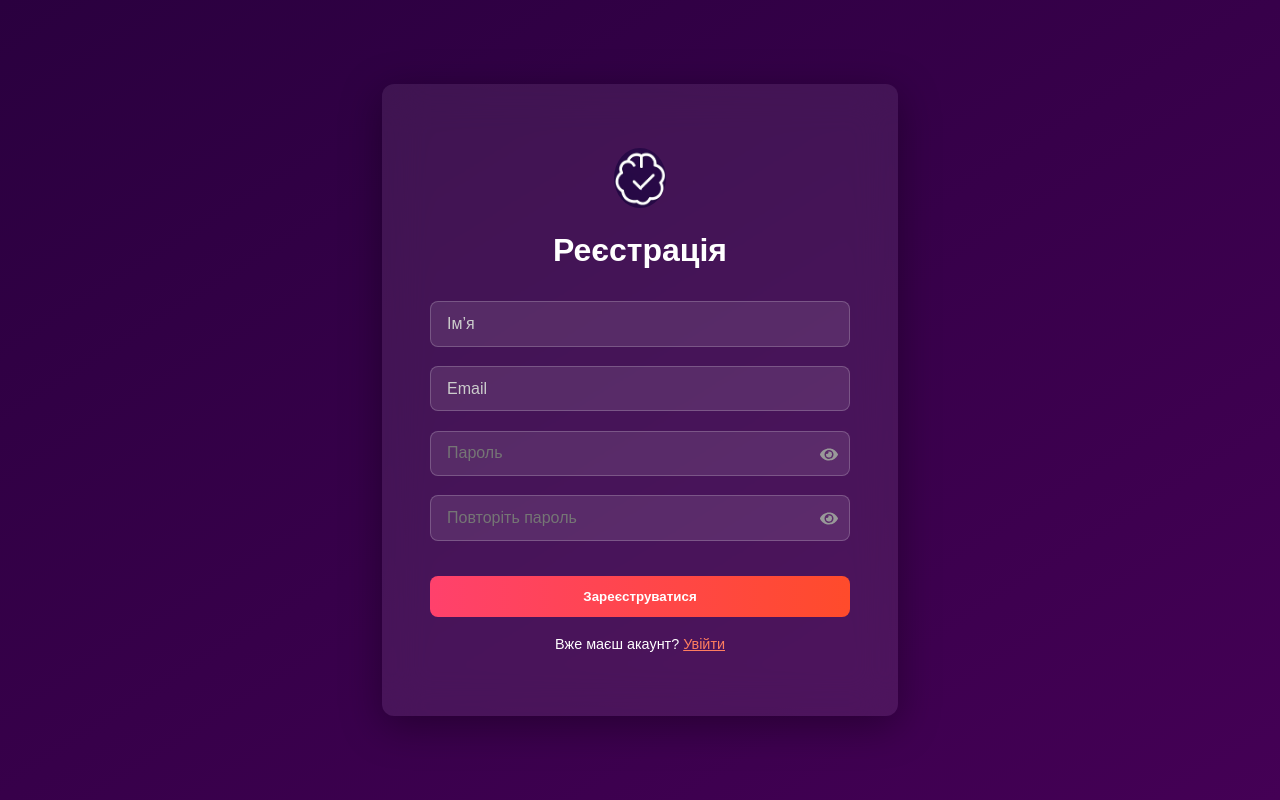
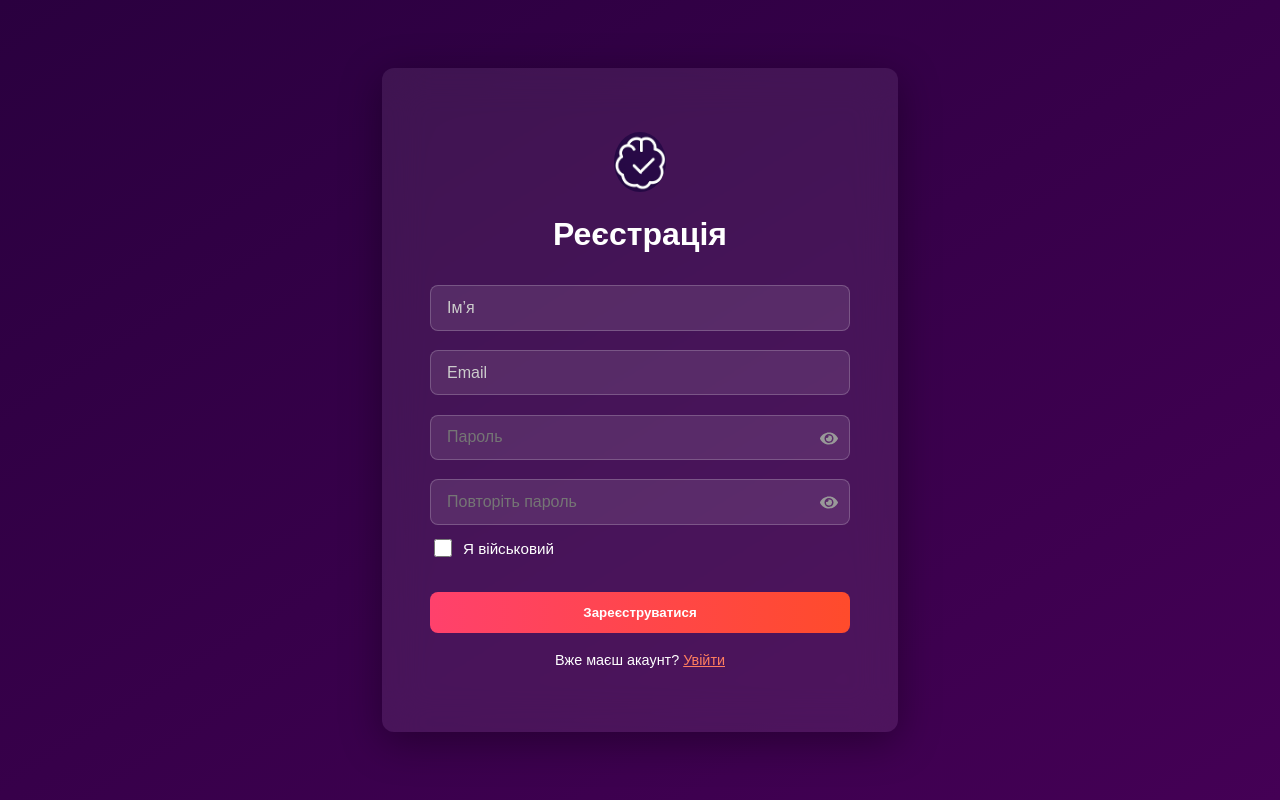
Before and after one commit to kulikp1/Recovery-Tracker, a React (Vite) app: page /signup in a window 1280 px wide. Built offline with nearby package versions, Linux system fonts and the light colour scheme.

Commit message:
add military checkbox

```diff
--- a/src/components/SignUpPage/SignUp.jsx
+++ b/src/components/SignUpPage/SignUp.jsx
@@ -12,6 +12,7 @@ const SignupPage = () => {
     email: "",
     password: "",
     confirmPassword: "",
+    isMilitary: false,
   });
 
   const [errors, setErrors] = useState({});
@@ -37,10 +38,14 @@ const SignupPage = () => {
   };
 
   const handleChange = (e) => {
-    const { name, value } = e.target;
-    setForm((prev) => ({ ...prev, [name]: value }));
-    const error = validateField(name, value);
-    setErrors((prev) => ({ ...prev, [name]: error }));
+    const { name, value, type, checked } = e.target;
+    const val = type === "checkbox" ? checked : value;
+
+    setForm((prev) => ({ ...prev, [name]: val }));
+    if (type !== "checkbox") {
+      const error = validateField(name, val);
+      setErrors((prev) => ({ ...prev, [name]: error }));
+    }
   };
 
   const handleBlur = (e) => {
@@ -57,13 +62,13 @@ const SignupPage = () => {
 
     const formattedTasks = tasks.map((task, index) => {
       const date = new Date(startDate);
-      date.setDate(date.getDate() + Math.floor(index / 3)); // по 3 задачі на день
+      date.setDate(date.getDate() + Math.floor(index / 3));
 
       return {
         userId,
         title: task.title,
         description: task.description,
-        date: date.toISOString().split("T")[0], // формат YYYY-MM-DD
+        date: date.toISOString().split("T")[0],
         completed: false,
       };
     });
@@ -82,8 +87,10 @@ const SignupPage = () => {
 
     const newErrors = {};
     for (let field in form) {
-      const error = validateField(field, form[field]);
-      if (error) newErrors[field] = error;
+      if (field !== "isMilitary") {
+        const error = validateField(field, form[field]);
+        if (error) newErrors[field] = error;
+      }
     }
 
     if (Object.keys(newErrors).length > 0) {
@@ -120,6 +127,7 @@ const SignupPage = () => {
             email: form.email,
             password: hashedPassword,
             createdAt: startDate,
+            isMilitary: form.isMilitary,
           }),
         }
       );
@@ -216,6 +224,18 @@ const SignupPage = () => {
           <p className={styles.error}>{errors.confirmPassword}</p>
         )}
 
+        {/* 🟩 Чекбокс "Я військовий" */}
+        <label className={styles.checkboxLabel}>
+          <input
+            type="checkbox"
+            name="isMilitary"
+            checked={form.isMilitary}
+            onChange={handleChange}
+            className={styles.checkbox}
+          />
+          Я військовий
+        </label>
+
         <button type="submit" className={styles.submit}>
           Зареєструватися
         </button>
--- a/src/components/SignUpPage/SignUp.module.css
+++ b/src/components/SignUpPage/SignUp.module.css
@@ -201,3 +201,19 @@
   margin-bottom: 0.8rem;
   padding-left: 2px;
 }
+
+.checkboxLabel {
+  display: flex;
+  align-items: center;
+  gap: 0.5rem;
+  margin: -0.5rem 0 1rem 0;
+  font-size: 0.95rem;
+  color: #fff;
+  user-select: none;
+}
+
+.checkbox {
+  width: 18px;
+  height: 18px;
+  accent-color: #ff7e5f;
+}
```
